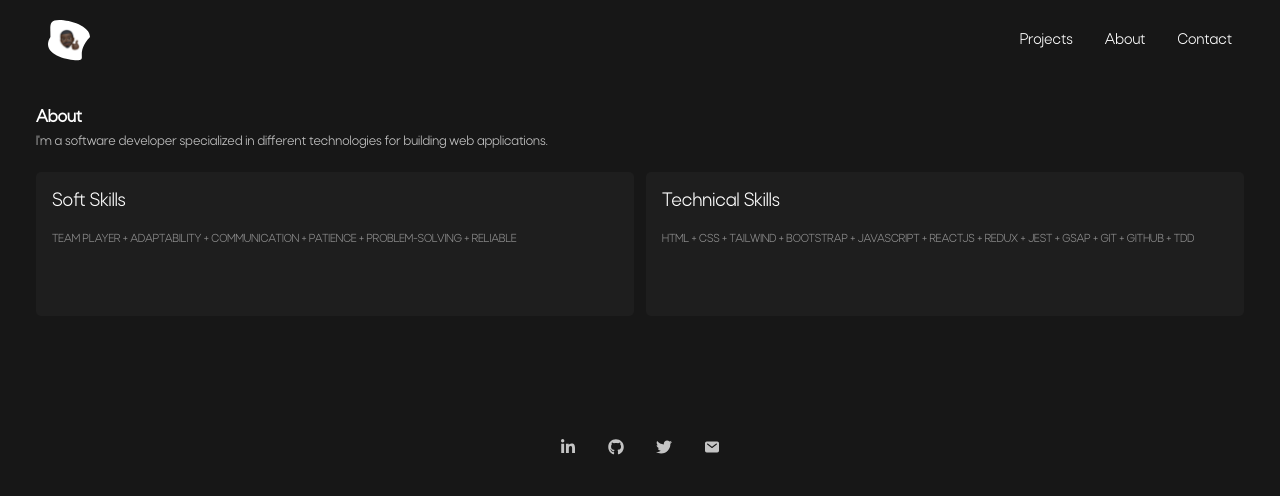
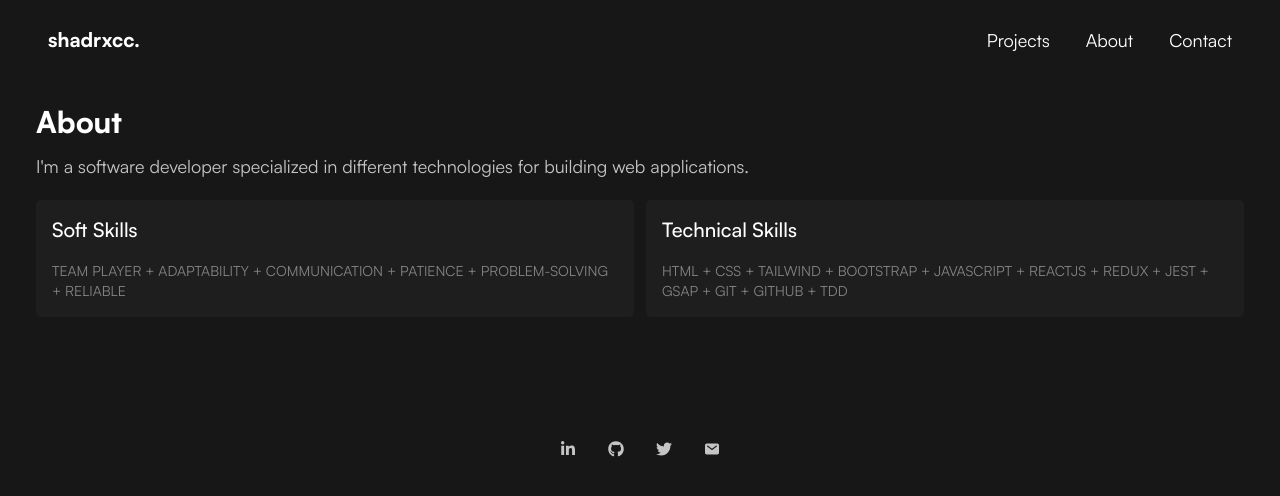
Before and after one commit to shadrxcc/portfolio, a React (Create React App) app: page /about in a window 1280 px wide. Shown: the top 496 px of the page. Built offline with nearby package versions, Linux system fonts and the light colour scheme.

Commit message:
channge font and sizings

```diff
--- a/src/RouteSwitch.jsx
+++ b/src/RouteSwitch.jsx
@@ -10,7 +10,7 @@ import Footer from "./components/footer";
 const RouteSwitch = () => {
   return (
     <>
-      <div className="flex flex-col gap-[8em] md:gap-[6.48em]">
+      <div className="flex flex-col gap-[6em] md:gap-[6.48em]">
         <Navbar />
         <Routes>
           <Route path="/projects" element={<Projects />}></Route>
--- a/src/components/about/skillstack.jsx
+++ b/src/components/about/skillstack.jsx
@@ -16,14 +16,15 @@ const Skillstack = () => {
   const skills = skillstack.map((skill, id) => {
     return (
       <div
-        className="card rounded-[5px] h-36 flex flex-col gap-y-[0.9em] p-4 bg-[#1e1e1e]"
+
+        className="card rounded-[5px] flex flex-col gap-y-[2em] md:gap-y-[1.1em] p-4 bg-[#1e1e1e]"
         key={id}
       >
         <div>
           <p className="text-white text-xl font-medium">{skill.title}</p>
         </div>
         <div>
-          <p className="text-white text-[0.75rem] opacity-50">{skill.body}</p>
+          <p className="text-sm text-neutral-200 opacity-50">{skill.body}</p>
         </div>
       </div>
     );
--- a/src/components/about/summary.jsx
+++ b/src/components/about/summary.jsx
@@ -3,7 +3,7 @@ import React from "react";
 const Summary = () => {
   return (
     <div>
-      <p className="summary text-white text-sm opacity-75">
+      <p className="summary text-white text-lg opacity-75">
         I'm a software developer specialized in different technologies for
         building web applications.
       </p>
--- a/src/components/contact/form.jsx
+++ b/src/components/contact/form.jsx
@@ -3,7 +3,7 @@ import React from "react";
 const Form = () => {
   return (
     <div>
-      <form action="" className="flex flex-col">
+      <form action="" className="flex text-lg flex-col">
         <label htmlFor="name" className="text-white my-1">
           Name
         </label>
--- a/src/components/footer.jsx
+++ b/src/components/footer.jsx
@@ -4,7 +4,7 @@ import { IoMail } from "react-icons/io5";
 
 const Footer = () => {
   return (
-    <div>
+    <div className="pb-3">
       <div className="flex items-center justify-center text-white opacity-[75%] gap-x-[2em]">
         <a href="https://linkedin.com/shadrachakaade">
           <FaLinkedinIn />
--- a/src/components/navbar.jsx
+++ b/src/components/navbar.jsx
@@ -19,14 +19,14 @@ class Navbar extends Component {
       <div className="">
         <header className="transition-all py-0 px-[1.5rem] md:px-[3rem] flex justify-between items-center ease-in duration-300 w-full fixed h-20">
           <div>
-            <Link to='/'><img src={logo} alt="logo" /></Link>
+            <Link to='/'><h2 className="font-[800] text-white text-xl">shadrxcc.</h2></Link>
           </div>
           <nav>
             <ul
               id="navbar"
               className={`${
                 this.state.clicked ? "#navbar active" : "#navbar"
-              } bg-[#171717] text-white flex flex-col mt-[15em] gap-[2em] md:mt-0 items-center md:bg-inherit bg-[rgba(23, 23, 23)] w-[100%] right-[0px] h-[100vh] fixed md:relative md:top-0 top-[-100em] md:flex-row`}
+              } bg-[#171717] text-white text-lg flex flex-col mt-[15em] gap-[2em] md:mt-0 items-center md:bg-inherit bg-[rgba(23, 23, 23)] w-[100%] right-[0px] h-[100vh] fixed md:relative md:top-0 top-[-100em] md:flex-row`}
             >
              <Link to='/projects'><li className="active">
                 Projects
--- a/src/components/projects/project.jsx
+++ b/src/components/projects/project.jsx
@@ -7,10 +7,12 @@ import { Link } from "react-router-dom";
 const Project = () => {
   const projectmap = projectarr.map((project, id) => {
     return (
-      <div className="card rounded-[5px] flex flex-col gap-y-[2em] p-4 bg-[#1e1e1e]">
+      <div className="card rounded-[5px] flex flex-col gap-y-[2em] md:gap-y-[1.1em] p-4 bg-[#1e1e1e]">
+
         <div className="flex items-center justify-between">
           <div>
-            <p className="text-white  text-xl font-medium">{project.title}</p>
+            <p className="text-white text-xl font-medium">{project.title}</p>
+
           </div>
           <div className="flex gap-x-2 items-center">
             <Link to={project.live}>
@@ -21,13 +23,15 @@ const Project = () => {
             </Link>
           </div>
         </div>
+
         <div>
-          <p className="text-white text-[1.1rem] opacity-50">
+          <p className="text-white text-sm text-neutral-200">
             {project.description}
           </p>
         </div>
+
         <div>
-          <p className="text-white text-sm opacity-75">{project.stack}</p>
+          <p className="text-white text-lg opacity-75">{project.stack}</p>
         </div>
       </div>
     );
@@ -35,7 +39,7 @@ const Project = () => {
   return (
     <div className="mx-[36px]">
       <div>
-        <p className="text-white text-lg pb-2 font-semibold">Projects</p>
+        <h2 className="text-white text-3xl font-[800] pb-3">Projects</h2>
       </div>
       <div className="cards grid gap-3 md:grid-cols-3">{projectmap}</div>
     </div>
--- a/src/index.css
+++ b/src/index.css
@@ -3,8 +3,11 @@
 @tailwind utilities;
 
 @font-face {
-  font-family: rota;
-  src: url(/src/assets/fonts/Rota-Regular.otf);
+  font-family: "Satoshi-Variable";
+  src: url(/src/assets/fonts/Satoshi-Variable.ttf);
+  font-weight: 300 900;
+  font-display: swap;
+  font-style: normal;
 }
 
 body {
@@ -13,7 +16,7 @@ body {
   overflow-x: hidden;
   overflow-y: scroll;
   background: rgba(23, 23, 23);
-  font-family: rota;
+  font-family: Satoshi-Variable;
 }
 
 #navbar.active {
--- a/src/pages/about.jsx
+++ b/src/pages/about.jsx
@@ -7,7 +7,7 @@ const About = () => {
   return (
     <>
       <div className="mx-[36px]">
-        <div className="text-white text-lg font-semibold">About</div>
+        <h2 className="text-white text-3xl font-[800] pb-3">About</h2>
         <Summary />
         <Skillstack />
         <Resume />
--- a/src/pages/contact.jsx
+++ b/src/pages/contact.jsx
@@ -5,8 +5,8 @@ const Contact = () => {
   return (
     <>
       <div className="mx-[36px] md:mx-[150px]">
-        <div className="text-white text-lg font-semibold">Contact</div>
-        <p className="text-white text-sm opacity-75 pb-2">
+        <h2 className="text-white text-3xl font-[800] pb-3">Contact</h2>
+        <p className="text-white text-lg opacity-75 pb-4">
           Want to work with me or say hello?
         </p>
         <Form />
```
Also changed, not shown: src/assets/fonts/Satoshi-Variable.ttf (added).
